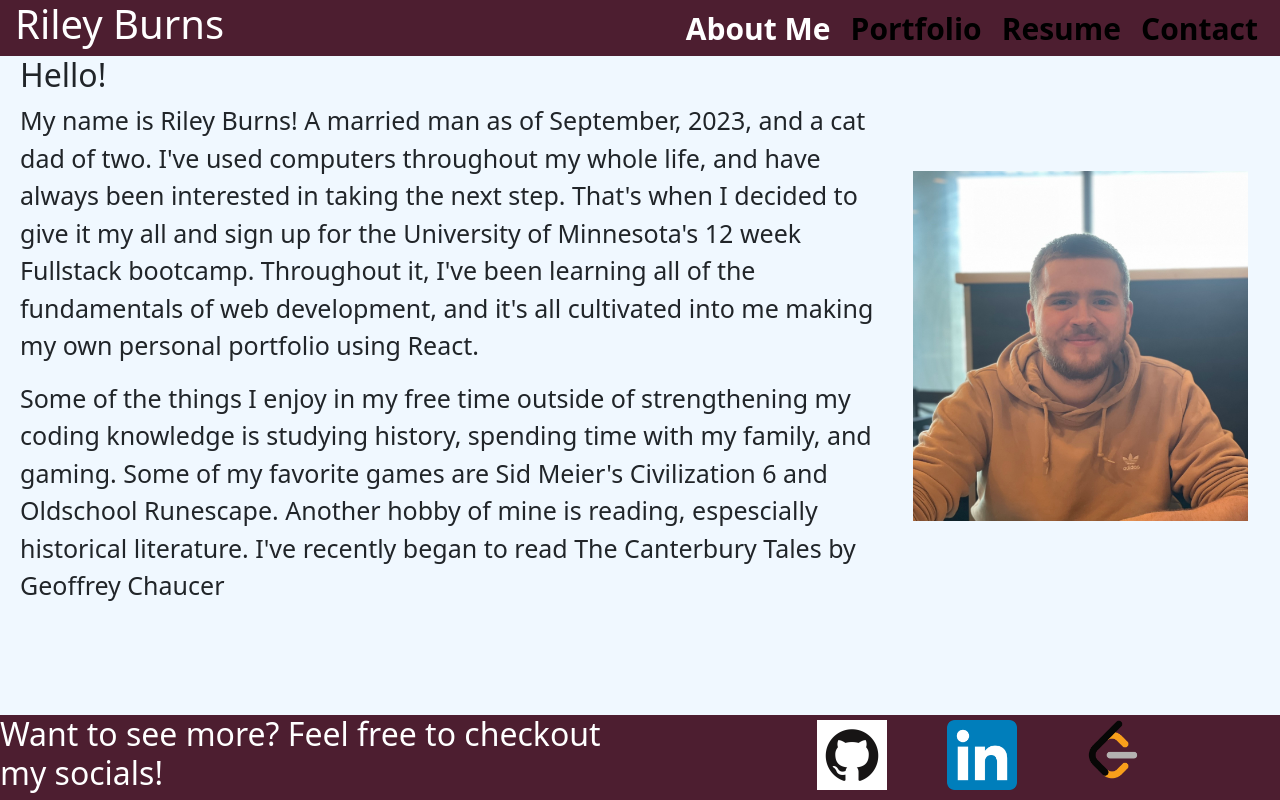
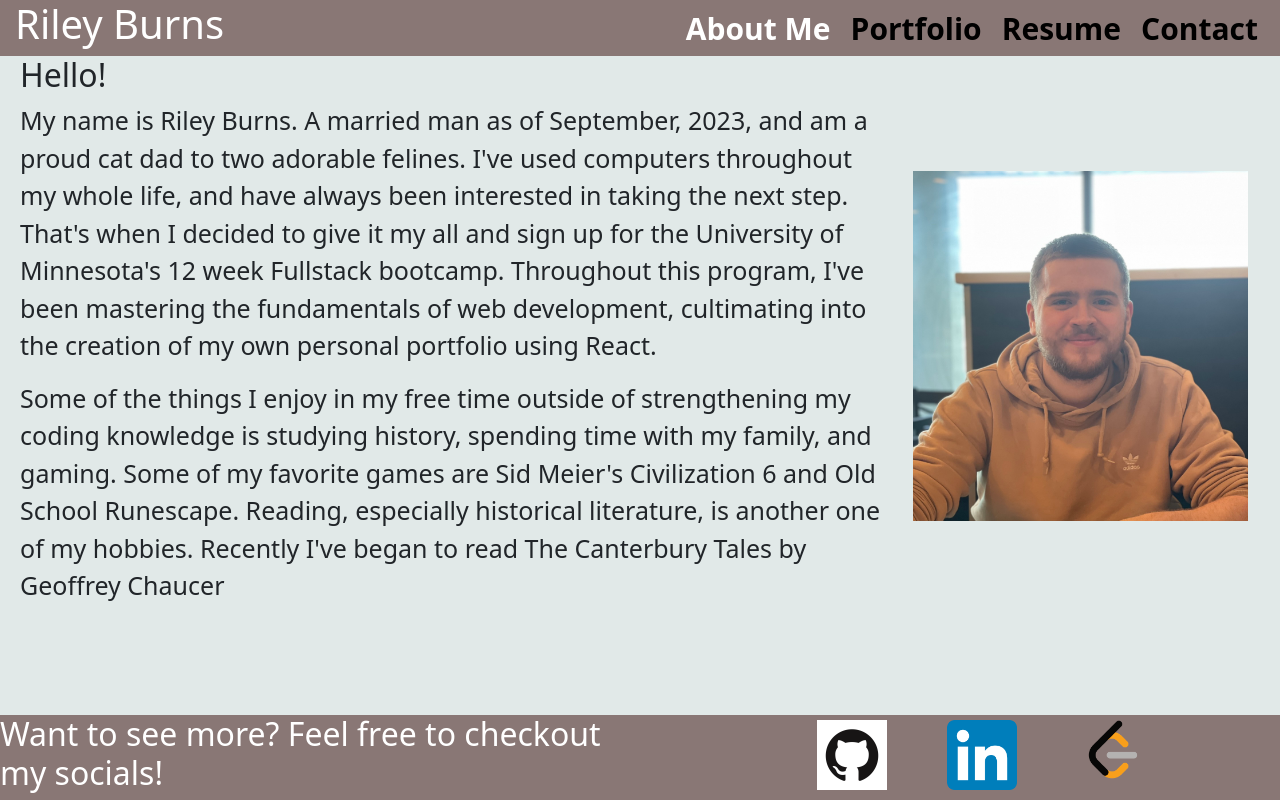
Before and after one commit to RB2277/my-portfolio, a React (Vite) app: page / in a window 1280 px wide. Built offline with nearby package versions, Linux system fonts and the light colour scheme.

Commit message:
adjusted grammar in about me

```diff
--- a/src/App.css
+++ b/src/App.css
@@ -4,7 +4,7 @@
 }
 
 header {
-  background-color: #4d1e30;
+  background-color: #897775;
   color: white;
   width: 100%;
 }
@@ -41,7 +41,7 @@ height: auto;
 }
 
 footer {
-  background-color: #4d1e30;
+  background-color: #897775;
   color: white;
   margin-top: auto;
 }
@@ -68,7 +68,7 @@ footer {
   display: flex;
   flex-direction: column;
   min-height: 100vh;
-  background-color: aliceblue;
+  background-color: #e1e9e8
 }
 
 .row {
--- a/src/pages/About.jsx
+++ b/src/pages/About.jsx
@@ -7,12 +7,12 @@ function About() {
 
           <p>
           <h2>Hello!</h2>
-            My name is Riley Burns! A married man as of September, 2023, and a cat dad of two. I've used computers throughout my whole life, and have always been interested in taking the next step.
-            That's when I decided to give it my all and sign up for the University of Minnesota's 12 week Fullstack bootcamp. Throughout it, I've been learning all of the fundamentals of web development, and it's all cultivated
-            into me making my own personal portfolio using React.
+            My name is Riley Burns. A married man as of September, 2023, and am a proud cat dad to two adorable felines. I've used computers throughout my whole life, and have always been interested in taking the next step.
+            That's when I decided to give it my all and sign up for the University of Minnesota's 12 week Fullstack bootcamp. Throughout this program, I've been mastering the fundamentals of web development, cultimating
+            into the creation of my own personal portfolio using React.
             <p id="personalAbout">
             Some of the things I enjoy in my free time outside of strengthening my coding knowledge is studying history, spending time with my family, and gaming. Some of my favorite games are Sid Meier's Civilization
-            6 and Oldschool Runescape. Another hobby of mine is reading, espescially historical literature. I've recently began to read The Canterbury Tales by Geoffrey Chaucer</p>
+            6 and Old School Runescape. Reading, especially historical literature, is another one of my hobbies. Recently I've began to read The Canterbury Tales by Geoffrey Chaucer</p>
           </p>
 
         </section>
--- a/src/pages/Contact.jsx
+++ b/src/pages/Contact.jsx
@@ -60,7 +60,7 @@ function Contact() {
         />
         </div>
         <div className="form-group">
-        <input
+        <textarea
           className="form-control"
           value={comments}
           name="comments"
```
